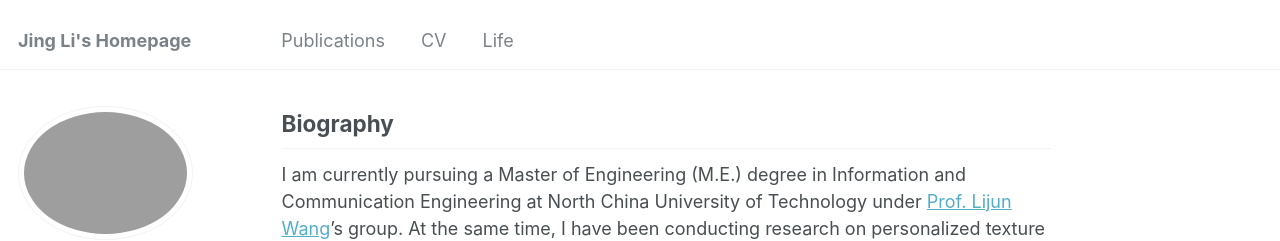
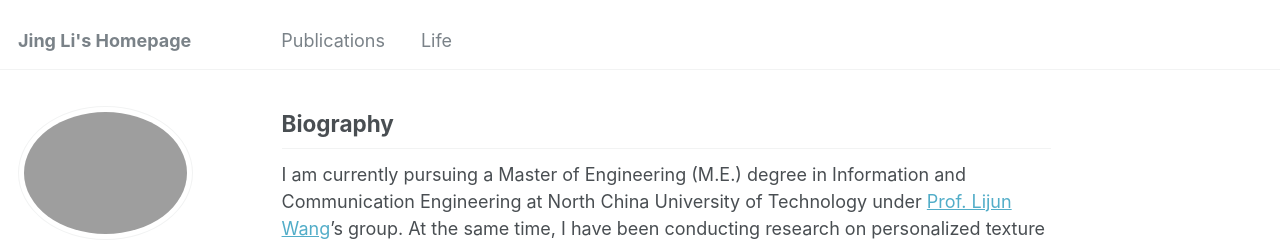
Before and after one commit to GodzillaLi/GodzillaLi.github.io, a Jekyll site: the page built from _pages/about.md, in a window 1280 px wide. Shown: the top 241 px of the page. Built offline with Jekyll 4.4.1, drawn with Linux system fonts in a browser that asks for light colours; some web fonts are replaced.

```diff
--- a/_data/navigation.yml
+++ b/_data/navigation.yml
@@ -8,8 +8,5 @@ main:
   - title: "Publications"
     url: /publications/
 
-  - title: "CV"
-    url: https://godzillali.github.io/files/JingLi_Resume.pdf
-
   - title: "Life"
     url: /life/
```
